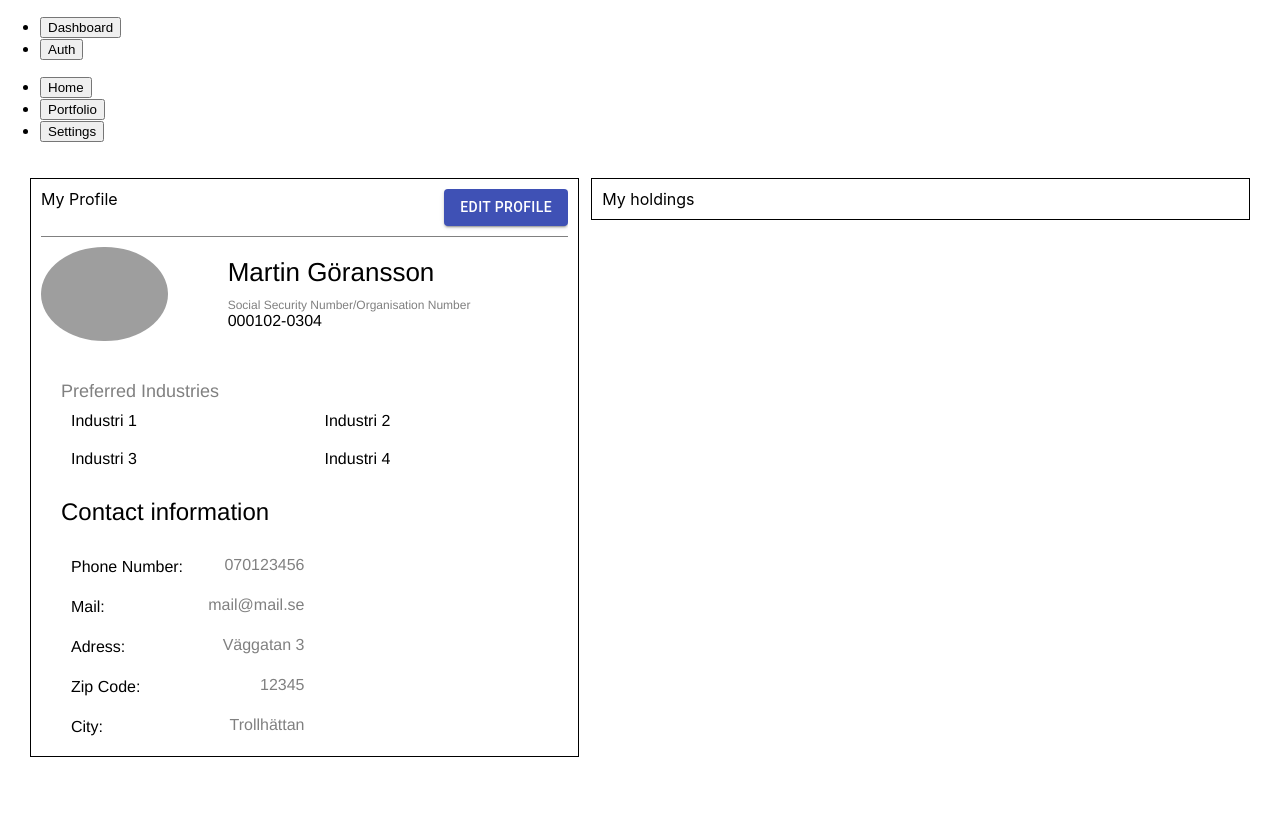
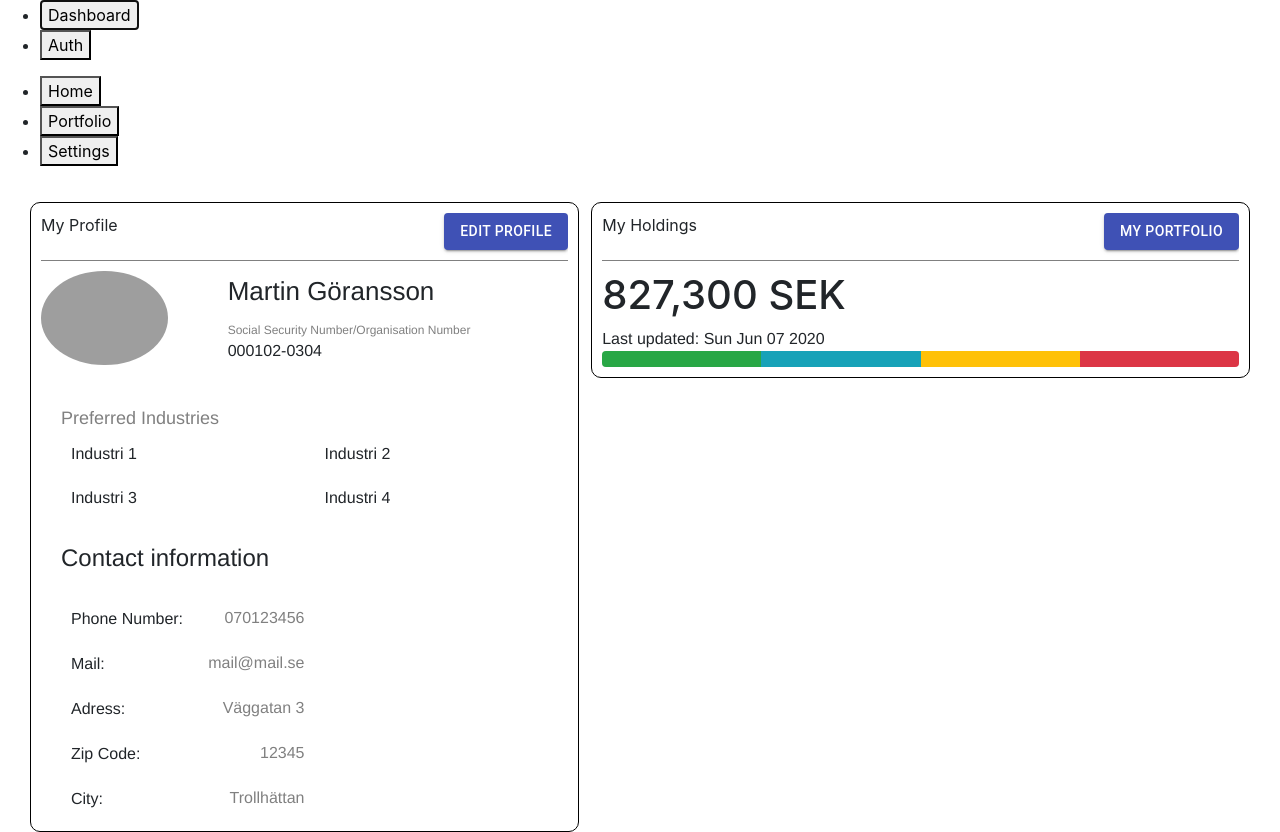
Before and after one commit to AlexanderCarlstrom/StockApplication, a React app in the folder frontend/: page / in a window 1280 px wide. Both pictures are taken after a click on the button "Dashboard". Before the commit the page ends 800 px from the top, so only its background shows below. Built offline with nearby package versions, Linux system fonts and the light colour scheme; grey boxes are pictures that could not be loaded.

Commit message:
Added progressbar and dummy data display for MyShareholding

```diff
--- a/frontend/package.json
+++ b/frontend/package.json
@@ -7,7 +7,9 @@
     "@testing-library/jest-dom": "^4.2.4",
     "@testing-library/react": "^9.3.2",
     "@testing-library/user-event": "^7.1.2",
+    "bootstrap": "^4.5.0",
     "react": "^16.13.1",
+    "react-bootstrap": "^1.0.1",
     "react-dom": "^16.13.1",
     "react-router-dom": "^5.2.0",
     "react-scripts": "3.4.1"
--- a/frontend/src/components/Dashboard/Home/Home.css
+++ b/frontend/src/components/Dashboard/Home/Home.css
@@ -2,6 +2,7 @@
     width: 45%;
     display: block;
     border: solid 1px black;
+    border-radius: 10px;
     padding: 10px;
     float: left;
     box-sizing: border-box;
@@ -9,8 +10,8 @@
 
 #rightDiv {
     width: 54%;
-    display: block;
     border: solid 1px black;
+    border-radius: 10px;
     padding: 10px;
     float: right;
     box-sizing: border-box;
--- a/frontend/src/components/Dashboard/Home/Home.js
+++ b/frontend/src/components/Dashboard/Home/Home.js
@@ -1,17 +1,39 @@
 import React from "react";
 import MyShareholding from "./MyShareholding/MyShareholding";
 import MyProfile from "./MyProfile/MyProfile";
-import './Home.css';
+import "./Home.css";
 
 class Home extends React.Component {
+  retrieveUserData = () => {
+    return {
+      preferredIndustries: [
+        "Industri 1",
+        "Industri 2",
+        "Industri 3",
+        "Industri 4",
+      ],
+      profilePic:
+        "https://upload.wikimedia.org/wikipedia/commons/thumb/f/f1/Hej14aug2010.JPG/1024px-Hej14aug2010.JPG",
+      firstName: "Martin",
+      lastName: "Göransson",
+      idenficationNumber: "000102-0304",
+      phoneNumber: "070123456",
+      mail: "mail@mail.se",
+      adress: "Väggatan 3",
+      zipCode: "12345",
+      city: "Trollhättan",
+      totalValue: "827,300",
+      lastUpdate: new Date(),
+    };
+  };
   render() {
     return (
       <div id="homePageContainerDiv">
         <div id="leftDiv">
-          <MyProfile />
+          <MyProfile getUserData={this.retrieveUserData} />
         </div>
         <div id="rightDiv">
-          <MyShareholding />
+          <MyShareholding getUserData={this.retrieveUserData} />
         </div>
       </div>
     );
--- a/frontend/src/components/Dashboard/Home/MyProfile/MyProfile.js
+++ b/frontend/src/components/Dashboard/Home/MyProfile/MyProfile.js
@@ -5,30 +5,9 @@ import "./MyProfile.css";
 class MyProfile extends React.Component {
   constructor(props) {
     super(props);
-    this.retrieveUserData = this.retrieveUserData.bind(this);
+    this.userData = this.props.getUserData();
   }
-  retrieveUserData = () => {
-    return {
-      preferredIndustries: [
-        "Industri 1",
-        "Industri 2",
-        "Industri 3",
-        "Industri 4",
-      ],
-      profilePic:
-        "https://upload.wikimedia.org/wikipedia/commons/thumb/f/f1/Hej14aug2010.JPG/1024px-Hej14aug2010.JPG",
-      firstName: "Martin",
-      lastName: "Göransson",
-      idenficationNumber: "000102-0304",
-      phoneNumber: "070123456",
-      mail: "mail@mail.se",
-      adress: "Väggatan 3",
-      zipCode: "12345",
-      city: "Trollhättan",
-    };
-  };
 
-  userData = this.retrieveUserData();
   render() {
     return (
       <div>
@@ -60,7 +39,7 @@ class MyProfile extends React.Component {
           </p>
           <div id="industryCollection">
             {this.userData.preferredIndustries.map((industry) => (
-              <div className="industryItem">
+              <div className="industryItem" key={industry}>
                 <p>{industry}</p>
               </div>
             ))}
--- a/frontend/src/components/Dashboard/Home/MyShareholding/MyShareholding.js
+++ b/frontend/src/components/Dashboard/Home/MyShareholding/MyShareholding.js
@@ -1,9 +1,42 @@
-import React from 'react';
+import React from "react";
+import ProgressBar from "react-bootstrap/ProgressBar";
+import { Button } from "@material-ui/core";
+import 'bootstrap/dist/css/bootstrap.min.css';
 
 class MyShareholding extends React.Component {
-    render() {
-      return <div>My holdings</div>;
-    }
+  constructor(props) {
+    super(props);
+    this.userData = this.props.getUserData();
   }
 
-  export default MyShareholding;
+  tempVariants = ["success", "info", "warning", "danger"];
+  render() {
+    return (
+      <div>
+        <div className="containerDiv" id="headerDiv">
+          My Holdings
+          <Button variant="contained" color="primary" id="editProfileButton">
+            My Portfolio
+          </Button>
+        </div>
+        <div>
+        <h1>{this.userData.totalValue + " SEK"}</h1>
+        <p>Last updated: {this.userData.lastUpdate.toDateString()}</p>
+        </div>
+        <div>
+          <ProgressBar>
+            {this.userData.preferredIndustries.map((industry, index) => (
+              <ProgressBar
+                variant={this.tempVariants[index]}
+                now={100/this.userData.preferredIndustries.length}
+                key={index}
+              />
+            ))}
+          </ProgressBar>
+        </div>
+      </div>
+    );
+  }
+}
+
+export default MyShareholding;
```
Also changed, not shown: 1 other file.
